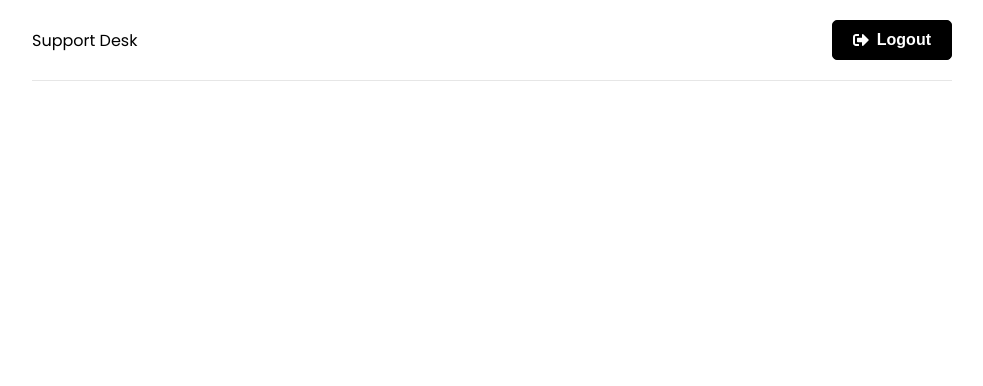
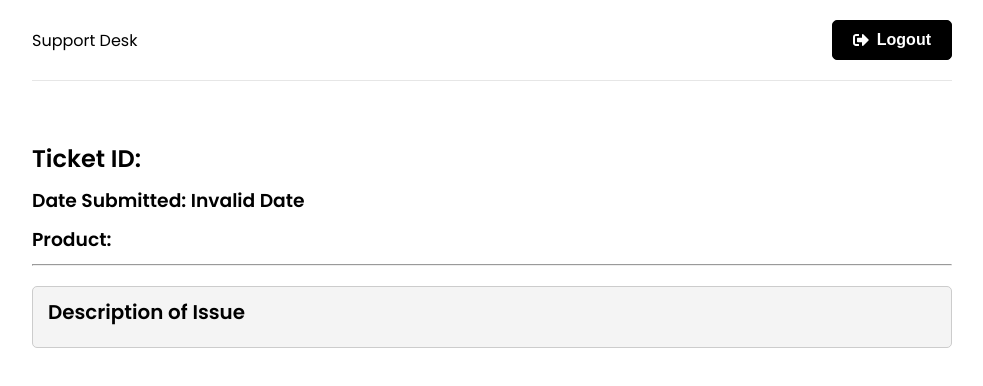
Before and after one commit to ddsardina/FARM-SupportDesk, a React (Create React App) app in the folder frontend/: page /ticket/1 in a window 1280 px wide. Before the commit this address had no page. Shown: the top 386 px of the page, without its empty margins (148-1131 px from the left). Built offline with nearby package versions, Linux system fonts and the light colour scheme; no server answers; sample sign-in values are in the browser's storage.

Commit message:
single ticket view

```diff
--- a/frontend/src/App.js
+++ b/frontend/src/App.js
@@ -8,6 +8,7 @@ import Login from './pages/Login'
 import Header from './componenets/Header'
 import NewTicket from './pages/NewTicket'
 import Tickets from './pages/Tickets'
+import Ticket from './pages/Ticket'
 
 function App() {
   return <>
@@ -24,6 +25,9 @@ function App() {
           <Route path='/tickets' element={<PrivateRoute />}>
             <Route path='/tickets' element={<Tickets />}/>
           </Route>
+          <Route path='/ticket/:ticketId' element={<PrivateRoute />}>
+            <Route path='/ticket/:ticketId' element={<Ticket />}/>
+          </Route>
         </Routes>
       </div>
     </Router>
--- a/frontend/src/features/tickets/ticketService.js
+++ b/frontend/src/features/tickets/ticketService.js
@@ -28,9 +28,23 @@ const getTickets = async(token) => {
     return response.data
 }
 
+// Get user ticket
+const getTicket = async (ticketId, token) => {
+    const config = {
+        headers: {
+            Authorization: `Bearer ${token}`,
+        },
+    }
+
+    const response = await axios.get(`/api/ticket/${ticketId}`, config)
+
+    return response.data
+}
+
 const ticketService = {
     createTicket,
-    getTickets
+    getTickets,
+    getTicket
 }
 
 export default ticketService
--- /dev/null
+++ b/frontend/src/pages/Ticket.jsx
@@ -0,0 +1,46 @@
+import { useSelector, useDispatch } from "react-redux"
+import { useParams } from "react-router-dom"
+import { useEffect } from "react"
+import { toast } from "react-toastify"
+import { getTicket } from "../features/tickets/ticketSlice"
+import Spinner from "../componenets/Spinner"
+
+function Ticket() {
+    const { ticket } = useSelector((state) => state.tickets)
+
+    const dispatch = useDispatch()
+    const { ticketId } = useParams()
+
+    useEffect(() => {
+        dispatch(getTicket(ticketId)).unwrap().catch(toast.error)
+    }, [ticketId, dispatch])
+
+    if (!ticket){
+        return <Spinner />
+    }
+
+
+    return (
+        <div className='ticket-page'>
+            <header className='ticket-header'>
+                <h2>
+                    Ticket ID: {ticket._id}
+                    <span className={`status status-${ticket.status}`}>
+                        {ticket.status}
+                    </span>
+                </h2>
+                <h3>
+                    Date Submitted: {new Date(ticket.timestamp).toLocaleString('en-US')}
+                </h3>
+                <h3>Product: {ticket.product}</h3>
+                <hr />
+                <div className='ticket-desc'>
+                    <h3>Description of Issue</h3>
+                    <p>{ticket.description}</p>
+                </div>
+            </header>
+        </div>
+    )
+}
+
+export default Ticket
```
